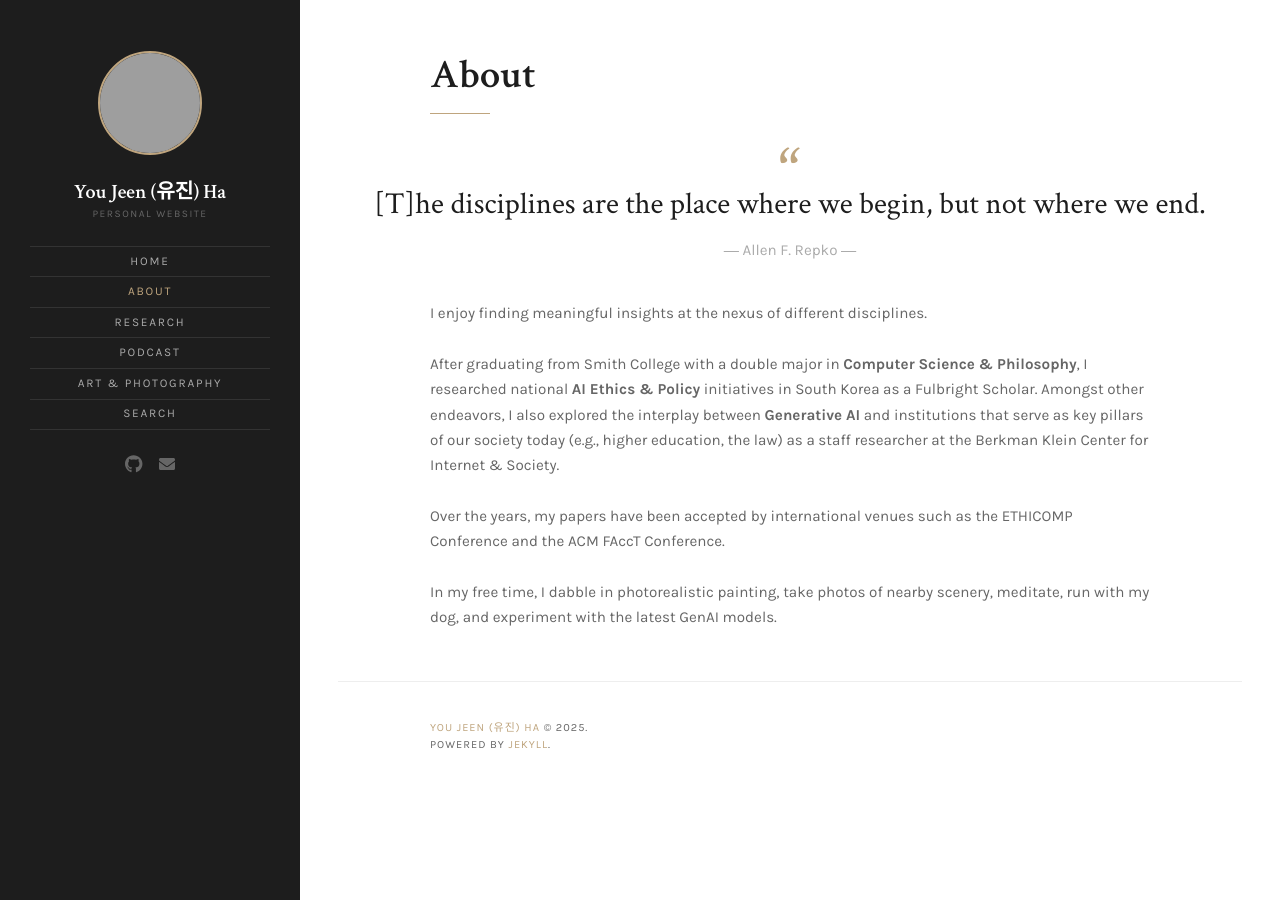
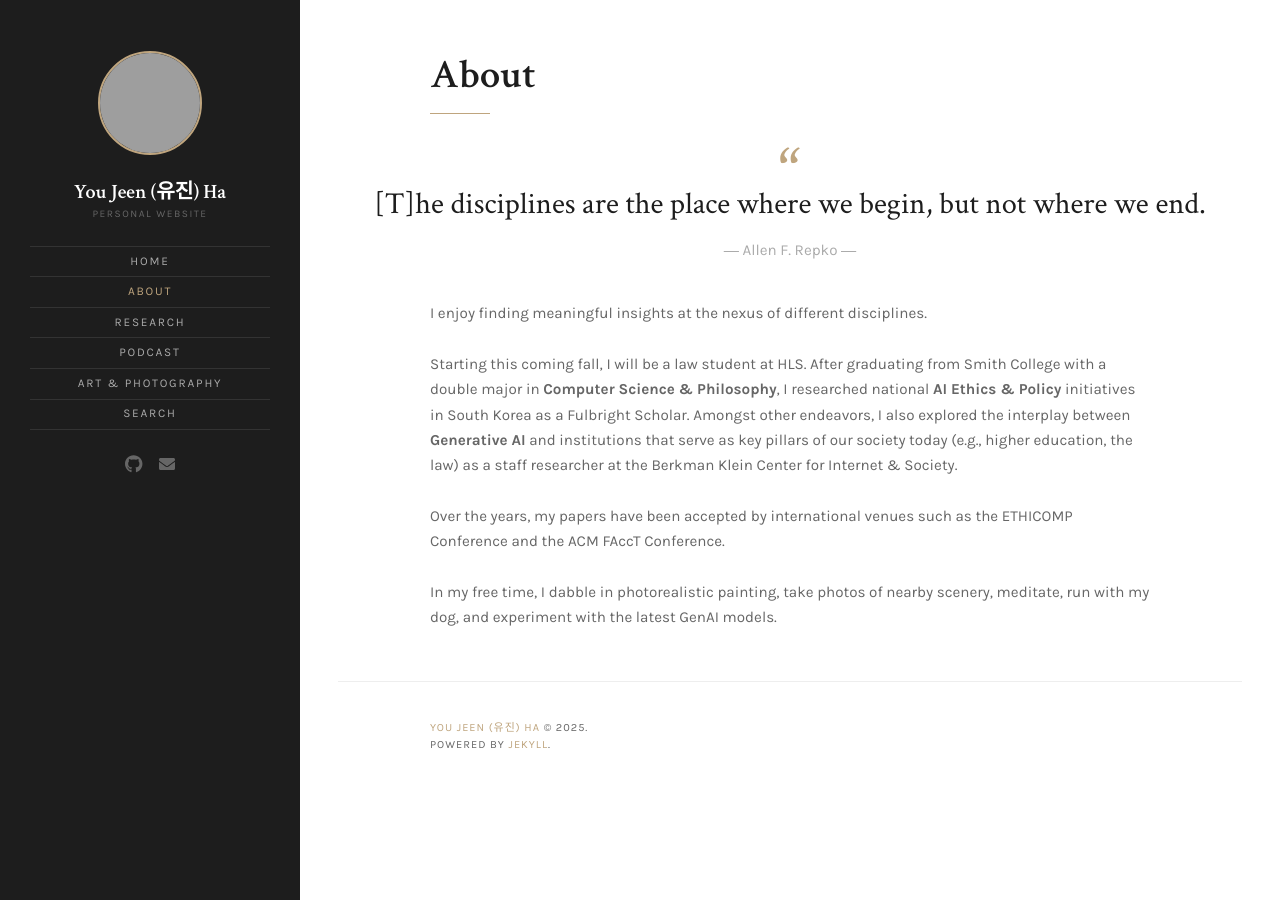
Before and after one commit to hyoujeen/hyoujeen.github.io, a Jekyll site: the page built from about.md, in a window 1280 px wide, cut to the strip 0-900 px from the top of the page. Built offline with Jekyll 4.4.1, drawn with Linux system fonts in a browser that asks for light colours; grey boxes are pictures that could not be loaded.

Commit message:
Update about.md

```diff
--- a/about.md
+++ b/about.md
@@ -7,7 +7,7 @@ title: About
 
 I enjoy finding meaningful insights at the nexus of different disciplines.
 
-After graduating from Smith College with a double major in **Computer Science & Philosophy**, I researched national **AI Ethics & Policy** initiatives in South Korea as a Fulbright Scholar. Amongst other endeavors, I also explored the interplay between **Generative AI** and institutions that serve as key pillars of our society today (e.g., higher education, the law) as a staff researcher at the Berkman Klein Center for Internet & Society.
+Starting this coming fall, I will be a law student at HLS. After graduating from Smith College with a double major in **Computer Science & Philosophy**, I researched national **AI Ethics & Policy** initiatives in South Korea as a Fulbright Scholar. Amongst other endeavors, I also explored the interplay between **Generative AI** and institutions that serve as key pillars of our society today (e.g., higher education, the law) as a staff researcher at the Berkman Klein Center for Internet & Society.
 
 Over the years, my papers have been accepted by international venues such as the ETHICOMP Conference and the ACM FAccT Conference.
 
```
